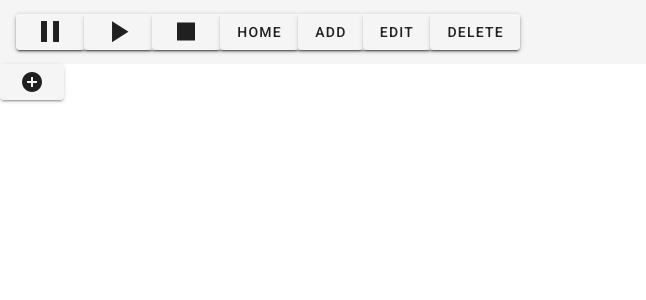
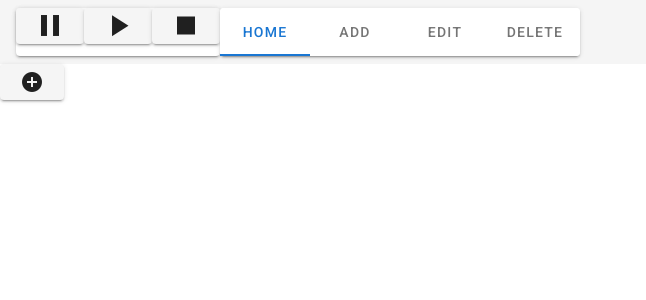
Before and after one commit to duncantaylor85/metronome_app, a Vue app: page / in a window 1280 px wide. Shown: the top 300 px of the page, without its empty margins (0-646 px from the left). Built offline with nearby package versions, Linux system fonts and the light colour scheme.

Commit message:
replaced buttons with tabs

```diff
--- a/src/views/Home.vue
+++ b/src/views/Home.vue
@@ -6,14 +6,25 @@
           <v-btn><v-icon large>mdi-pause</v-icon></v-btn>
           <v-btn><v-icon large>mdi-play</v-icon></v-btn>
           <v-btn><v-icon large>mdi-stop</v-icon></v-btn>
-          <v-btn
-            link
+
+          <!-- <v-btn
+
             v-for="mode in menuButtonModes"
             :key="mode"
             @click="selectMode(mode)"
           >
             {{ menuData.menuButtons[mode].label }}
-          </v-btn>
+          </v-btn> -->
+        </v-card>
+        <v-card>
+          <v-tabs>
+            <v-tab
+              v-for="mode in menuButtonModes"
+              :key="mode"
+              @click="selectMode(mode)"
+              >{{ menuData.menuButtons[mode].label }}</v-tab
+            >
+          </v-tabs>
         </v-card>
       </div>
     </v-app-bar>
```
